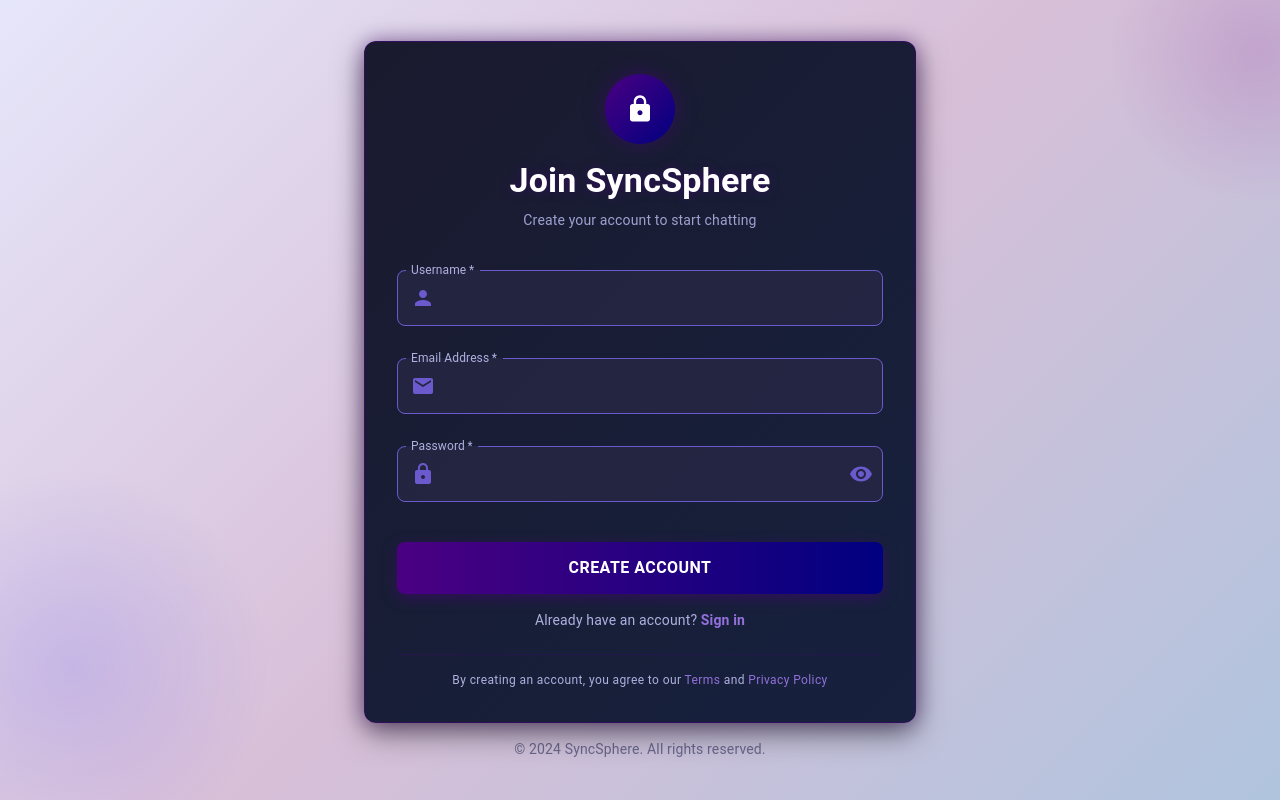
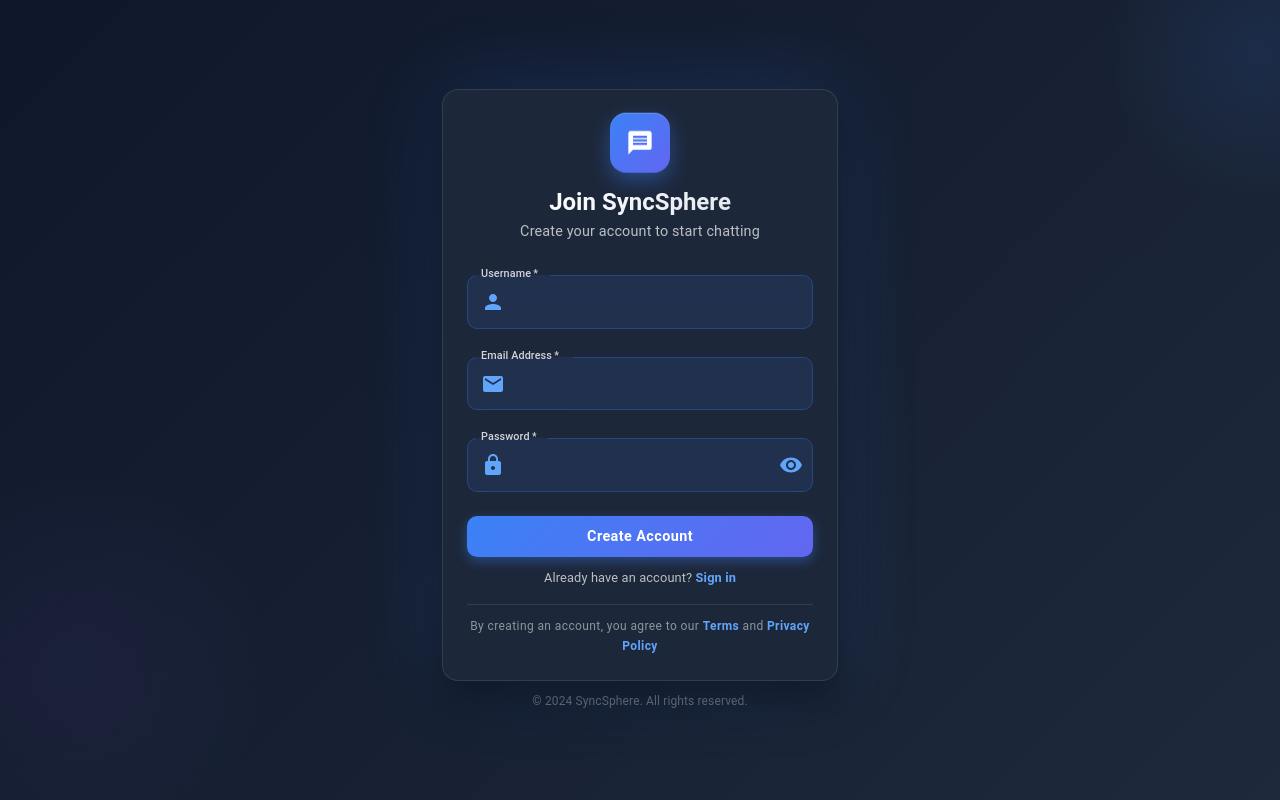
Before and after one commit to ChamathkaDhanapala/SyncSphere---Realtime-chat-app-with-the-MERN-stack, a React (Create React App) app in the folder client/: page /register in a window 1280 px wide. Built offline with nearby package versions, Linux system fonts and the light colour scheme.

Commit message:
Enhance the register page with some styles

```diff
--- a/client/src/pages/Register.jsx
+++ b/client/src/pages/Register.jsx
@@ -13,7 +13,7 @@ import {
   InputAdornment,
   IconButton
 } from "@mui/material";
-import { Visibility, VisibilityOff, Lock, Person, Email } from "@mui/icons-material";
+import { Visibility, VisibilityOff, Lock, Person, Email, Message } from "@mui/icons-material";
 
 export default function Register() {
   const nav = useNavigate();
@@ -46,10 +46,8 @@ export default function Register() {
   const onSubmit = async (e) => {
     e.preventDefault();
 
-
     if (setError) setError("");
     setLocalError("");
-
 
     if (!formData.username || !formData.email || !formData.password) {
       const errorMsg = "All fields are required";
@@ -64,7 +62,6 @@ export default function Register() {
       else setLocalError(errorMsg);
       return;
     }
-
 
     const emailRegex = /^[^\s@]+@[^\s@]+\.[^\s@]+$/;
     if (!emailRegex.test(formData.email)) {
@@ -94,7 +91,7 @@ export default function Register() {
     <Box
       sx={{
         minHeight: "100vh",
-        background: "linear-gradient(135deg, #e6e6fa 0%, #d8bfd8 50%, #b0c4de 100%)",
+        background: "linear-gradient(135deg, #0f172a 0%, #1e293b 100%)",
         display: "flex",
         alignItems: "center",
         justifyContent: "center",
@@ -110,7 +107,7 @@ export default function Register() {
           width: "300px",
           height: "300px",
           borderRadius: "50%",
-          background: "radial-gradient(circle, rgba(128, 0, 128, 0.15) 0%, transparent 70%)",
+          background: "radial-gradient(circle, rgba(59, 130, 246, 0.1) 0%, transparent 70%)",
           animation: "float 15s infinite ease-in-out",
         },
         "&::after": {
@@ -121,7 +118,7 @@ export default function Register() {
           width: "400px",
           height: "400px",
           borderRadius: "50%",
-          background: "radial-gradient(circle, rgba(0, 0, 255, 0.1) 0%, transparent 70%)",
+          background: "radial-gradient(circle, rgba(139, 92, 246, 0.05) 0%, transparent 70%)",
           animation: "float 18s infinite ease-in-out reverse",
         },
         "@keyframes float": {
@@ -130,19 +127,25 @@ export default function Register() {
         }
       }}
     >
-      <Container component="main" maxWidth="sm">
+      <Container component="main" maxWidth="xs">
         <Paper
-          elevation={24}
           sx={{
-            p: 4,
-            background: "linear-gradient(135deg, #1a1a2e 0%, #16213e 100%)",
-            borderRadius: 3,
-            backdropFilter: "blur(10px)",
-            border: "1px solid rgba(75, 0, 130, 0.5)",
+            p: 3,
+            background: "rgba(30, 41, 59, 0.95)",
+            backdropFilter: "blur(20px)",
+            borderRadius: "16px",
+            border: "1px solid rgba(255, 255, 255, 0.1)",
             color: "white",
             position: "relative",
             zIndex: 1,
-            boxShadow: "0 10px 30px rgba(0, 0, 0, 0.5), 0 0 20px rgba(75, 0, 130, 0.4)"
+            boxShadow:
+              "0 20px 40px rgba(0, 0, 0, 0.4), 0 0 80px rgba(59, 130, 246, 0.2)",
+            transition: "all 0.3s ease",
+            "&:hover": {
+              transform: "translateY(-2px)",
+              boxShadow:
+                "0 25px 50px rgba(0, 0, 0, 0.5), 0 0 100px rgba(59, 130, 246, 0.3)",
+            }
           }}
         >
           <Box
@@ -150,43 +153,55 @@ export default function Register() {
               display: "flex",
               flexDirection: "column",
               alignItems: "center",
-              mb: 3
+              mb: 2
             }}
           >
             <Box
               sx={{
-                width: 70,
-                height: 70,
-                background: "linear-gradient(135deg, #4b0082 0%, #000080 100%)",
-                borderRadius: "50%",
+                width: 60,
+                height: 60,
+                background: "linear-gradient(135deg, #3b82f6 0%, #6366f1 100%)",
+                borderRadius: "16px",
                 display: "flex",
                 alignItems: "center",
                 justifyContent: "center",
-                mb: 2,
-                boxShadow: "0 0 20px rgba(75, 0, 130, 0.5)"
+                mb: 1.5,
+                boxShadow:
+                  "0 8px 20px rgba(59, 130, 246, 0.4), inset 0 1px 0 rgba(255, 255, 255, 0.2)",
+                animation: "iconFloat 3s ease-in-out infinite",
+                "@keyframes iconFloat": {
+                  "0%, 100%": { transform: "translateY(0)" },
+                  "50%": { transform: "translateY(-5px)" },
+                }
               }}
             >
-              <Lock sx={{ color: "white", fontSize: 30 }} />
+              <Message sx={{ color: "white", fontSize: 28 }} />
             </Box>
-            <Typography component="h1" variant="h4" sx={{
+            <Typography component="h1" variant="h5" sx={{
               fontWeight: 700,
-              color: "white",
-              mb: 1,
-              textShadow: "0 0 10px rgba(75, 0, 130, 0.5)"
+              background: "linear-gradient(135deg, #ffffff 0%, #e2e8f0 100%)",
+              backgroundClip: "text",
+              WebkitBackgroundClip: "text",
+              WebkitTextFillColor: "transparent",
+              mb: 0.5,
             }}>
               Join SyncSphere
             </Typography>
-            <Typography variant="body2" sx={{ color: "#a0a0d0" }}>
+            <Typography variant="body2" sx={{ color: "rgba(255, 255, 255, 0.7)", fontSize: "0.9rem" }}>
               Create your account to start chatting
             </Typography>
           </Box>
 
           {displayError && (
             <Alert severity="error" sx={{
-              mb: 3,
-              backgroundColor: "rgba(211, 47, 47, 0.2)",
-              color: "#ff8a8a",
-              border: "1px solid rgba(211, 47, 47, 0.3)"
+              mb: 2,
+              backgroundColor: "rgba(239, 68, 68, 0.15)",
+              backdropFilter: "blur(10px)",
+              border: "1px solid rgba(239, 68, 68, 0.3)",
+              borderRadius: "10px",
+              color: "#fca5a5",
+              fontSize: "0.9rem",
+              py: 0.5
             }}>
               {displayError}
             </Alert>
@@ -206,31 +221,44 @@ export default function Register() {
               InputProps={{
                 startAdornment: (
                   <InputAdornment position="start">
-                    <Person sx={{ color: "#6a5acd" }} />
+                    <Person sx={{ color: "#60a5fa" }} />
                   </InputAdornment>
                 ),
               }}
               sx={{
-                mb: 2,
+                mb: 1.5,
                 "& .MuiOutlinedInput-root": {
-                  borderRadius: 2,
-                  backgroundColor: "rgba(40, 40, 70, 0.7)",
+                  borderRadius: "10px",
+                  backgroundColor: "rgba(59, 130, 246, 0.1)",
+                  backdropFilter: "blur(10px)",
                   color: "white",
                   "& fieldset": {
-                    borderColor: "#6a5acd",
+                    borderColor: "rgba(59, 130, 246, 0.3)",
                   },
                   "&:hover fieldset": {
-                    borderColor: "#9370db",
+                    borderColor: "rgba(59, 130, 246, 0.6)",
+                    backgroundColor: "rgba(59, 130, 246, 0.15)",
                   },
                   "&.Mui-focused fieldset": {
-                    borderColor: "#7b68ee",
+                    borderColor: "#3b82f6",
+                    backgroundColor: "rgba(59, 130, 246, 0.2)",
+                    boxShadow: "0 0 0 2px rgba(59, 130, 246, 0.1)",
                   },
                 },
                 "& .MuiInputLabel-root": {
-                  color: "#b0b0e0",
+                  color: "rgba(255, 255, 255, 0.8)",
+                  fontWeight: 500,
+                  fontSize: "0.9rem",
                 },
                 "& .MuiInputLabel-root.Mui-focused": {
-                  color: "#7b68ee",
+                  color: "#3b82f6",
+                },
+                "& .MuiOutlinedInput-input": {
+                  color: "white",
+                  fontSize: "0.9rem",
+                  "&::placeholder": {
+                    color: "rgba(255, 255, 255, 0.5)",
+                  }
                 }
               }}
             />
@@ -248,31 +276,44 @@ export default function Register() {
               InputProps={{
                 startAdornment: (
                   <InputAdornment position="start">
-                    <Email sx={{ color: "#6a5acd" }} />
+                    <Email sx={{ color: "#60a5fa" }} />
                   </InputAdornment>
                 ),
               }}
               sx={{
-                mb: 2,
+                mb: 1.5,
                 "& .MuiOutlinedInput-root": {
-                  borderRadius: 2,
-                  backgroundColor: "rgba(40, 40, 70, 0.7)",
+                  borderRadius: "10px",
+                  backgroundColor: "rgba(59, 130, 246, 0.1)",
+                  backdropFilter: "blur(10px)",
                   color: "white",
                   "& fieldset": {
-                    borderColor: "#6a5acd",
+                    borderColor: "rgba(59, 130, 246, 0.3)",
                   },
                   "&:hover fieldset": {
-                    borderColor: "#9370db",
+                    borderColor: "rgba(59, 130, 246, 0.6)",
+                    backgroundColor: "rgba(59, 130, 246, 0.15)",
                   },
                   "&.Mui-focused fieldset": {
-                    borderColor: "#7b68ee",
+                    borderColor: "#3b82f6",
+                    backgroundColor: "rgba(59, 130, 246, 0.2)",
+                    boxShadow: "0 0 0 2px rgba(59, 130, 246, 0.1)",
                   },
                 },
                 "& .MuiInputLabel-root": {
-                  color: "#b0b0e0",
+                  color: "rgba(255, 255, 255, 0.8)",
+                  fontWeight: 500,
+                  fontSize: "0.9rem",
                 },
                 "& .MuiInputLabel-root.Mui-focused": {
-                  color: "#7b68ee",
+                  color: "#3b82f6",
+                },
+                "& .MuiOutlinedInput-input": {
+                  color: "white",
+                  fontSize: "0.9rem",
+                  "&::placeholder": {
+                    color: "rgba(255, 255, 255, 0.5)",
+                  }
                 }
               }}
             />
@@ -290,7 +331,7 @@ export default function Register() {
               InputProps={{
                 startAdornment: (
                   <InputAdornment position="start">
-                    <Lock sx={{ color: "#6a5acd" }} />
+                    <Lock sx={{ color: "#60a5fa" }} />
                   </InputAdornment>
                 ),
                 endAdornment: (
@@ -299,7 +340,7 @@ export default function Register() {
                       aria-label="toggle password visibility"
                       onClick={handleClickShowPassword}
                       edge="end"
-                      sx={{ color: "#6a5acd" }}
+                      sx={{ color: "#60a5fa" }}
                     >
                       {formData.showPassword ? <VisibilityOff /> : <Visibility />}
                     </IconButton>
@@ -307,26 +348,39 @@ export default function Register() {
                 ),
               }}
               sx={{
-                mb: 3,
+                mb: 2,
                 "& .MuiOutlinedInput-root": {
-                  borderRadius: 2,
-                  backgroundColor: "rgba(40, 40, 70, 0.7)",
+                  borderRadius: "10px",
+                  backgroundColor: "rgba(59, 130, 246, 0.1)",
+                  backdropFilter: "blur(10px)",
                   color: "white",
                   "& fieldset": {
-                    borderColor: "#6a5acd",
+                    borderColor: "rgba(59, 130, 246, 0.3)",
                   },
                   "&:hover fieldset": {
-                    borderColor: "#9370db",
+                    borderColor: "rgba(59, 130, 246, 0.6)",
+                    backgroundColor: "rgba(59, 130, 246, 0.15)",
                   },
                   "&.Mui-focused fieldset": {
-                    borderColor: "#7b68ee",
+                    borderColor: "#3b82f6",
+                    backgroundColor: "rgba(59, 130, 246, 0.2)",
+                    boxShadow: "0 0 0 2px rgba(59, 130, 246, 0.1)",
                   },
                 },
                 "& .MuiInputLabel-root": {
-                  color: "#b0b0e0",
+                  color: "rgba(255, 255, 255, 0.8)",
+                  fontWeight: 500,
+                  fontSize: "0.9rem",
                 },
                 "& .MuiInputLabel-root.Mui-focused": {
-                  color: "#7b68ee",
+                  color: "#3b82f6",
+                },
+                "& .MuiOutlinedInput-input": {
+                  color: "white",
+                  fontSize: "0.9rem",
+                  "&::placeholder": {
+                    color: "rgba(255, 255, 255, 0.5)",
+                  }
                 }
               }}
             />
@@ -336,38 +390,56 @@ export default function Register() {
               variant="contained"
               disabled={loading}
               sx={{
-                mt: 2,
-                mb: 2,
-                py: 1.5,
-                borderRadius: 2,
-                background: "linear-gradient(90deg, #4b0082 0%, #000080 100%)",
-                fontSize: "1rem",
+                mt: 1,
+                mb: 1.5,
+                py: 1,
+                borderRadius: "10px",
+                background: "linear-gradient(135deg, #3b82f6 0%, #6366f1 100%)",
+                fontSize: "0.9rem",
                 fontWeight: 600,
-                boxShadow: "0 4px 14px 0 rgba(75, 0, 130, 0.5)",
+                textTransform: "none",
+                boxShadow:
+                  "0 4px 12px rgba(59, 130, 246, 0.4)",
+                transition: "all 0.3s ease",
+                position: "relative",
+                overflow: "hidden",
                 "&:hover": {
-                  background: "linear-gradient(90deg, #000080 0%, #4b0082 100%)",
-                  boxShadow: "0 6px 20px 0 rgba(75, 0, 130, 0.7)",
+                  background: "linear-gradient(135deg, #2563eb 0%, #4f46e5 100%)",
+                  boxShadow:
+                    "0 6px 20px rgba(59, 130, 246, 0.6)",
                   transform: "translateY(-1px)",
                 },
                 "&:active": {
                   transform: "translateY(0)",
                 },
-                transition: "all 0.3s ease",
+                "&::before": {
+                  content: '""',
+                  position: "absolute",
+                  top: 0,
+                  left: "-100%",
+                  width: "100%",
+                  height: "100%",
+                  background: "linear-gradient(90deg, transparent, rgba(255, 255, 255, 0.2), transparent)",
+                  transition: "left 0.5s",
+                },
+                "&:hover::before": {
+                  left: "100%",
+                }
               }}
             >
               {loading ? (
-                <CircularProgress size={24} sx={{ color: "white" }} />
+                <CircularProgress size={20} sx={{ color: "white" }} />
               ) : (
                 "Create Account"
               )}
             </Button>
             <Box sx={{ textAlign: "center" }}>
-              <Typography variant="body2" sx={{ color: "#b0b0e0" }}>
+              <Typography variant="body2" sx={{ color: "rgba(255, 255, 255, 0.7)", fontSize: "0.8rem" }}>
                 Already have an account?{" "}
                 <Link
                   to="/login"
                   style={{
-                    color: "#9370db",
+                    color: "#60a5fa",
                     textDecoration: "none",
                     fontWeight: 600,
                   }}
@@ -379,26 +451,33 @@ export default function Register() {
           </Box>
 
           <Box sx={{
-            mt: 3,
-            pt: 2,
-            borderTop: "1px solid",
-            borderColor: "rgba(75, 0, 130, 0.3)"
+            mt: 2,
+            pt: 1.5,
+            borderTop: "1px solid rgba(255, 255, 255, 0.1)",
           }}>
-            <Typography variant="caption" display="block" align="center" sx={{ color: "#b0b0e0" }}>
+            <Typography variant="caption" display="block" align="center" sx={{ color: "rgba(255, 255, 255, 0.5)", fontSize: "0.75rem" }}>
               By creating an account, you agree to our{" "}
-              <Link href="#" style={{ color: "#9370db", textDecoration: "none" }}>
+              <Link href="#" style={{
+                color: "#60a5fa",
+                textDecoration: "none",
+                fontWeight: 600,
+              }}>
                 Terms
               </Link>{" "}
               and{" "}
-              <Link href="#" style={{ color: "#9370db", textDecoration: "none" }}>
+              <Link href="#" style={{
+                color: "#60a5fa",
+                textDecoration: "none",
+                fontWeight: 600,
+              }}>
                 Privacy Policy
               </Link>
             </Typography>
           </Box>
         </Paper>
 
-        <Box sx={{ mt: 2 }}>
-          <Typography variant="body2" align="center" sx={{ color: "rgba(80, 80, 120, 0.8)" }}>
+        <Box sx={{ mt: 1.5 }}>
+          <Typography variant="body2" align="center" sx={{ color: "rgba(255, 255, 255, 0.4)", fontSize: "0.75rem" }}>
             © 2024 SyncSphere. All rights reserved.
           </Typography>
         </Box>
```
